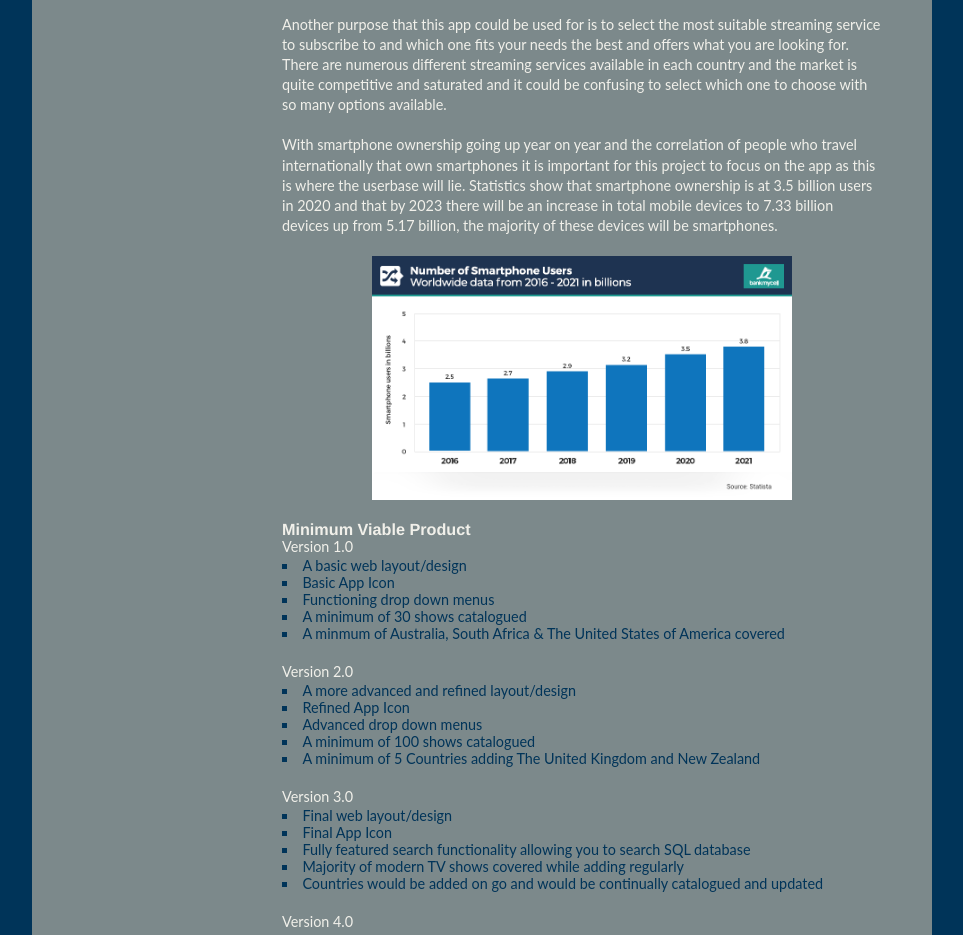
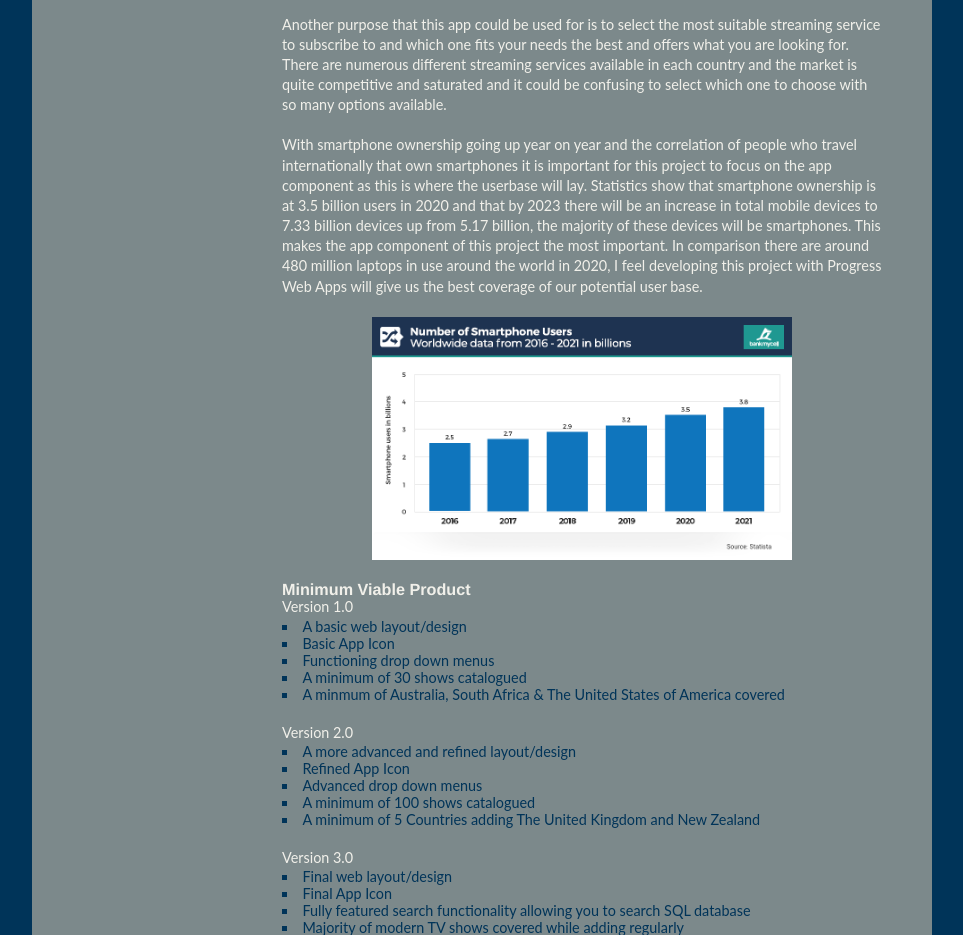
Before and after one commit to AussiEMatT84/IIT, a plain HTML site: page index.html in a window 1280 px wide. Shown: the part 5800-6735 px from the top of the page, without its empty margins (158-1121 px from the left). Drawn offline with Linux system fonts and the light colour scheme.

Commit message:
Add files via upload

```diff
--- a/index.html
+++ b/index.html
@@ -173,7 +173,7 @@
 								<p>Thus there are millions of international travellers worldwide every day and they could potentially find themselves in a similar situation while they are abroad.</p>
 								<p>I have even run into the situation that, while I was away, I found and was enjoying a series, only to find that upon my return home and on the streaming platforms I subscribe to, the series is not available in their libraries. This situation can be very frustrating when looking for something you enjoy watching.</p>
 								<p>Another purpose that this app could be used for is to select the most suitable streaming service to subscribe to and which one fits your needs the best and offers what you are looking for. There are numerous different streaming services available in each country and the market is quite competitive and saturated and it could be confusing to select which one to choose with so many options available.</p>
-								<p>With smartphone ownership going up year on year and the correlation of people who travel internationally that own smartphones it is important for this project to focus on the app as this is where the userbase will lie. Statistics show that smartphone ownership is at 3.5 billion users in 2020 and that by 2023 there will be an increase in total mobile devices to 7.33 billion devices up from 5.17 billion, the majority of these devices will be smartphones.</p>
+								<p>With smartphone ownership going up year on year and the correlation of people who travel internationally that own smartphones it is important for this project to focus on the app component as this is where the userbase will lay. Statistics show that smartphone ownership is at 3.5 billion users in 2020 and that by 2023 there will be an increase in total mobile devices to 7.33 billion devices up from 5.17 billion, the majority of these devices will be smartphones. This makes the app component of this project the most important. In comparison there are around 480 million laptops in use around the world in 2020, I feel developing this project with Progress Web Apps will give us the best coverage of our potential user base.</p>
 								<img  src="numberofsmartphoneusersworldwide.png" heigh="500" width="500"  alt="Smartphone Users" class="center"/>
 								<h3>Minimum Viable Product</h3>
 								<p>Version 1.0<p>
```
